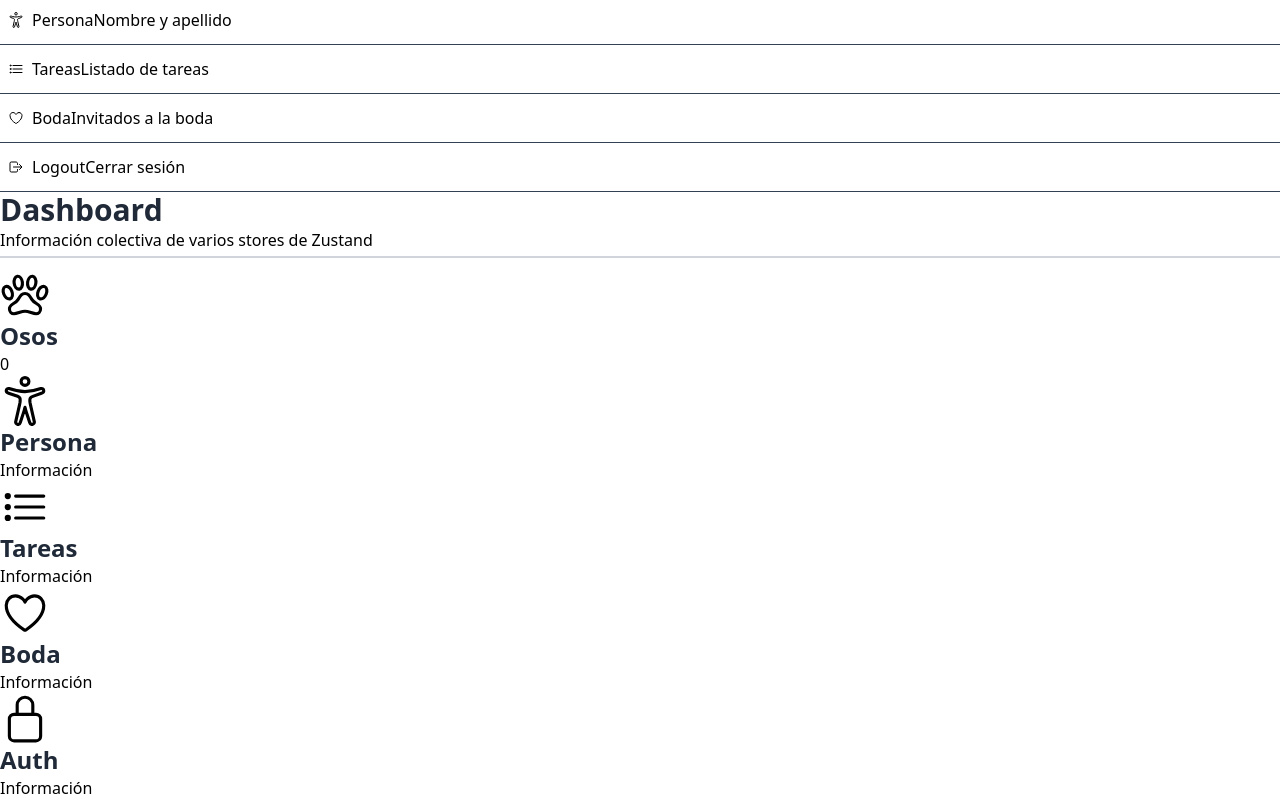
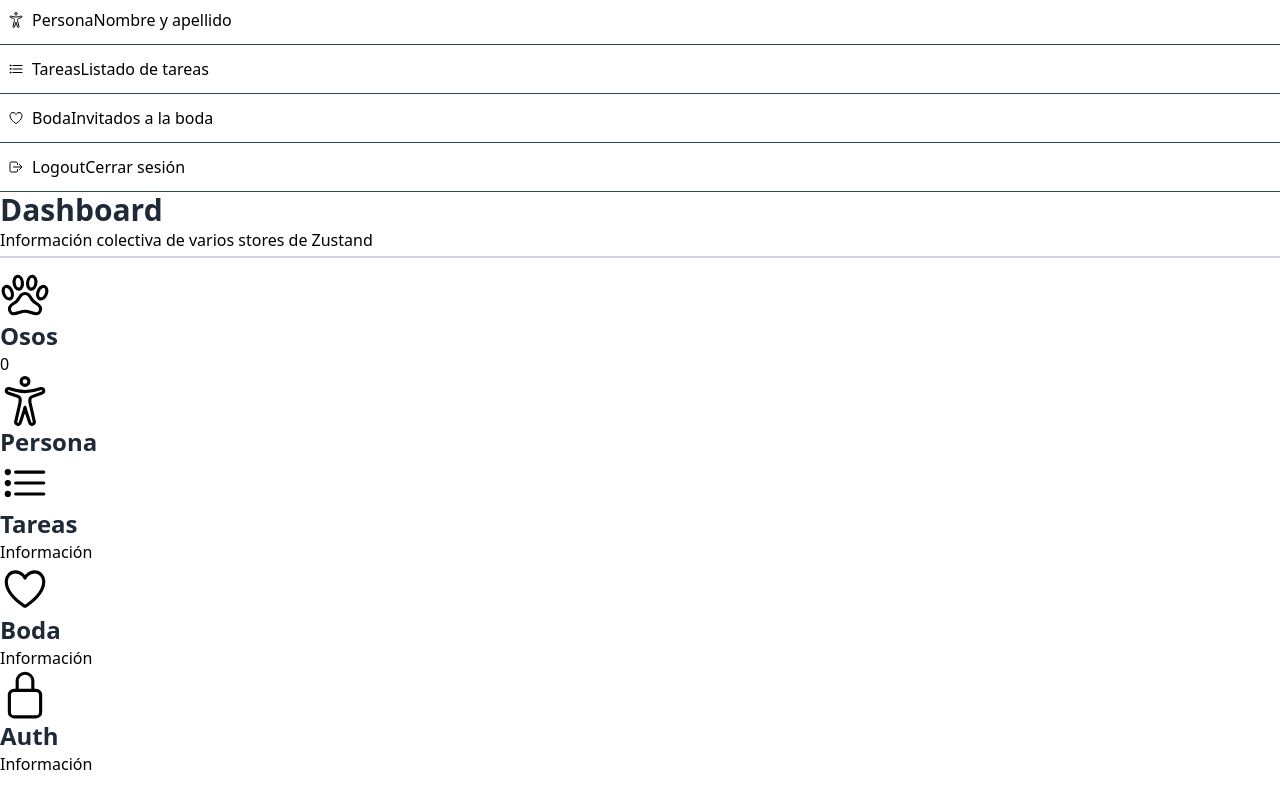
Before and after one commit to NicolasPozzer/zustand-dashboard-login, a React (Vite) app: page /dashboard in a window 1280 px wide. Shown: the part 510-1310 px from the top of the page. After the commit the page ends 1286 px from the top, so only its background shows below. Built offline with nearby package versions, Linux system fonts and the light colour scheme.

Commit message:
Add: Datos Computados y Middleware Persist

```diff
--- a/src/pages/01-basic/PersonPage.tsx
+++ b/src/pages/01-basic/PersonPage.tsx
@@ -1,8 +1,16 @@
 import { WhiteCard } from '../../components';
+import {usePersonStore} from "../../stores/person/person.store.ts";
 
 
 
 export const PersonPage = () => {
+
+  const firstName = usePersonStore( state => state.firstName );
+  const lastName = usePersonStore( state => state.lastName );
+
+  const setFirstName = usePersonStore( state => state.setFirstName );
+  const setLastName = usePersonStore( state => state.setLastName );
+
   return (
     <>
       <h1>Persona</h1>
@@ -18,13 +26,15 @@
                   <label
                     className="mb-3 block text-base font-medium text-[#07074D]"
                   >
-                    Primer Nombre
+                    Nombre
                   </label>
                   <input
                     type="text"
                     name="firstName"
                     id="firstName"
                     placeholder="Primer Nombre"
+                    value={firstName}
+                    onChange={(e) => setFirstName(e.target.value)}
                   />
                 </div>
               </div>
@@ -40,6 +50,8 @@
                     name="lastName"
                     id="lastName"
                     placeholder="Apellido"
+                    value={lastName}
+                    onChange={(e) => setLastName(e.target.value)}
                   />
                 </div>
               </div>
@@ -48,8 +60,8 @@
             <pre className="bg-gray-200 p-5 rounded-[20px]">
               {
                 JSON.stringify({
-                  firstName: '',
-                  lastName: ''
+                  firstName,
+                  lastName,
                 }, null, 2)
               }
             </pre>
--- a/src/pages/dashboard/DashboardPage.tsx
+++ b/src/pages/dashboard/DashboardPage.tsx
@@ -1,11 +1,14 @@
 import { IoAccessibilityOutline, IoHeartOutline, IoListOutline, IoLockClosedOutline, IoPawOutline } from 'react-icons/io5';
 import { WhiteCard } from '../../components';
 import {useBearState} from "../../stores/bears/bears.store.ts";
+import {usePersonStore} from "../../stores/person/person.store.ts";
 //import {useBearState} from "../../stores/bears/bears.store.ts";
 
 export const Dashboard = () => {
 
-  const computedTotalBears = useBearState(state => state.computed.computedTotalBears)
+  const computedTotalBears = useBearState(state => state.computed.computedTotalBears);
+  const firstName = usePersonStore(state => state.firstName);
+
 
   return (
     <>
@@ -25,7 +28,7 @@
         <WhiteCard centered>
           <IoAccessibilityOutline size={ 50 } className="text-indigo-600" />
           <h2>Persona</h2>
-          <p>Información</p>
+          <p>{firstName}</p>
         </WhiteCard>
 
 
--- a/src/stores/bears/bears.store.ts
+++ b/src/stores/bears/bears.store.ts
@@ -25,11 +25,11 @@
     clearBears: () => void;
     totalBears: () => void;
 
+    //total bears pero con propiedades computadas
     computed: {
         computedTotalBears: number;
     }
 
-    //total bears pero con propiedades computadas
 
 }
 
@@ -113,6 +113,7 @@
         set({ totalOsos: suma });
     },
 
+    //Propiedad Computada
     //MODO EFICIENTE DE CONTAR Y PASAR DATOS DE UN STORE A LAS PAGINAS(No necesita nada mas, solo llamar en cualquier pagina)
     computed: {
         get computedTotalBears(): number {
--- /dev/null
+++ b/src/stores/person/person.store.ts
@@ -0,0 +1,34 @@
+import { type StateCreator, create} from "zustand";
+import {persist} from "zustand/middleware";
+
+
+interface PersonState {
+    firstName: string;
+    lastName: string;
+
+
+}
+
+interface Actions{
+    setFirstName: (value: string) => void;
+    setLastName: (value: string) => void;
+}
+
+//Storage para separar el metodo y tener todo acomodado!
+const storeApi: StateCreator<PersonState & Actions> = (set) => ({
+
+        firstName: '',
+        lastName: '',
+
+        //Methods
+        setFirstName: (value: string) => set(state => ({firstName: value})),
+
+        setLastName: (value: string) => set(state => ({lastName: value})),
+    })
+
+
+export const usePersonStore = create<PersonState & Actions>()(
+    persist(storeApi, {name: 'person-storage'}),
+    //aqui debajo se pueden seguir agregando middlewares
+
+);
```
